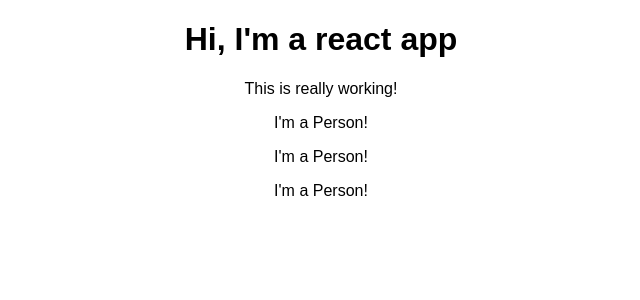
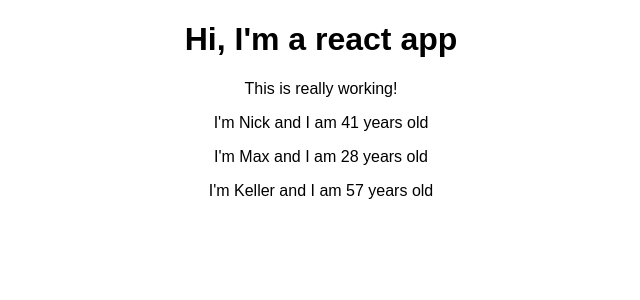
Before and after one commit to nickassembly/ReactGuide, a React (Create React App) app: page / in a window 1280 px wide. Shown: the top 300 px of the page, without its empty margins (319-959 px from the left). Built offline with nearby package versions, Linux system fonts and the light colour scheme.

Commit message:
added props

```diff
--- a/src/App.js
+++ b/src/App.js
@@ -1,4 +1,4 @@
-import React, { Component } from 'react';
+import React, {Component} from 'react';
 import './App.css';
 import Person from './Person/Person';
 
@@ -7,12 +7,14 @@ import Person from './Person/Person';
 class App extends Component {
   render() {
     return (
-      <div className="App">
+      <div className='App'>
         <h1>Hi, I'm a react app</h1>
         <p>This is really working!</p>
-        <Person />
-        <Person />
-        <Person />
+        <Person name='Nick' age='41' />
+        <Person name='Max' age='28'>
+          My Hobbies: Racing
+        </Person>
+        <Person name='Keller' age='57' />
       </div>
     );
   }
--- a/src/Person/Person.js
+++ b/src/Person/Person.js
@@ -1,11 +1,13 @@
 import React from 'react';
 
-const person = () => {
-    return (
-        <div>
-            <p>I'm a Person!</p>
-        </div>
-    );
+const person = (props) => {
+  return (
+    <div>
+      <p>
+        I'm {props.name} and I am {props.age} years old
+      </p>
+    </div>
+  );
 };
 
 export default person;
```
